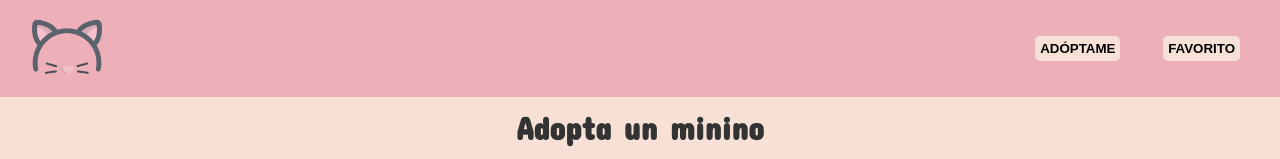
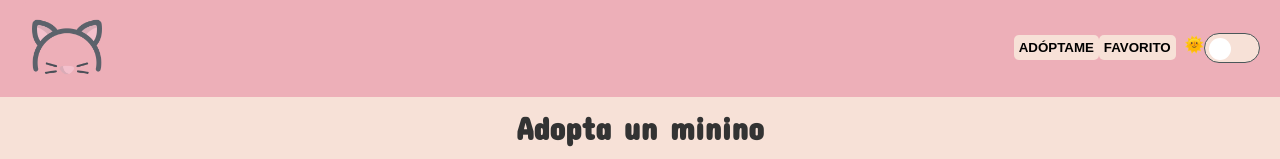
Before and after one commit to diegodistefano/adopt-a-minino, a React (Vite) app: page / in a window 1280 px wide. Shown: the top 159 px of the page. Built offline with nearby package versions, Linux system fonts and the light colour scheme; no server answers; a web font is replaced by a local one.

Commit message:
adding dark mode

```diff
--- a/index.html
+++ b/index.html
@@ -11,8 +11,7 @@
   <link
     href="https://fonts.googleapis.com/css2?family=Concert+One&family=Cute+Font&family=Quicksand:wght@300..700&display=swap"
     rel="stylesheet" />
-  <!-- Favicon -->
-  <link rel="icon" href="./public/favicon.png" type="image/png" />
+  <link rel="icon" href="./favicon.png" type="image/png" />
   <meta name="viewport" content="width=device-width, initial-scale=1.0" />
   <title>React API</title>
 </head>
--- a/src/App.jsx
+++ b/src/App.jsx
@@ -4,12 +4,12 @@
 import NavBar from './components/NavBar/NavBar'
 import HomePage from "./pages/HomePage";
 import AdoptPage from "./pages/AdoptPage";
+import { ThemeProvider } from "./components/ThemeContext/ThemeContext";
 
 function App() {
-
   return (
-    <>
-      <header >
+    <ThemeProvider>
+      <header>
         <NavBar />
       </header>
       <div>
@@ -18,7 +18,7 @@
           <Route path="/adopt" element={<AdoptPage />} />
         </Routes>
       </div>
-    </>
+    </ThemeProvider>
   )
 }
 
--- a/src/components/NavBar/NavBar.css
+++ b/src/components/NavBar/NavBar.css
@@ -20,3 +20,41 @@
     width: 20%;
     font-family: 'DynaPuff', system-ui;
 }
+
+#toggleSlider {
+    width: 60px;
+    height: 30px;
+    -webkit-appearance: none;
+    appearance: none;
+    background-color: var(--primary-color);
+    border-radius: 30px;
+    position: relative;
+    cursor: pointer;
+    transition: background-color 0.3s;
+}
+
+#toggleSlider:before {
+    content: "";
+    position: absolute;
+    left: 4px;
+    top: 4px;
+    width: 22px;
+    height: 22px;
+    background-color: white;
+    border-radius: 50%;
+    transition: transform 0.3s;
+}
+
+#toggleSlider:checked:before {
+    transform: translateX(30px);
+}
+
+#toggleSlider:focus {
+    outline: none;
+}
+
+#sliderLabel {
+    margin-left: 10px;
+    font-size: 16px;
+    transition: color 0.3s;
+}
--- a/src/components/NavBar/NavBar.jsx
+++ b/src/components/NavBar/NavBar.jsx
@@ -1,16 +1,22 @@
 import { Link, NavLink } from "react-router-dom";
 import PenguinButton from "../PenguinButton/PenguinButton";
 import "./NavBar.css";
+import { useContext } from "react";
+import { ThemeContext } from "../ThemeContext/ThemeContext";
 
 const NavBar = () => {
+  const { theme } = useContext(ThemeContext);
+  const { toggleTheme } = useContext(ThemeContext);
   return (
-    <nav>
+    <nav className={`${theme === 'light' ? '' : 'dark-mode'}`}>
       <Link to="/">
-        <PenguinButton text={<img src="./public/favicon.png" />} color="btn btn-logo " />{" "}
+        <PenguinButton text={<img src="./favicon.png" />} color="btn btn-logo " />{" "}
       </Link>
       <div className="navlinks">
         <NavLink to="/adopt"><PenguinButton text="ADÓPTAME" color="btn-nav btn" />{" "} </NavLink>
         <NavLink to="/favorite"><PenguinButton text="FAVORITO" color="btn-nav btn" />{" "} </NavLink>
+        <label for="toggleSlider" id="sliderLabel">{theme === 'light' ? "🌞" : "🌙"} </label>
+        <input type="checkbox" id="toggleSlider" onClick={toggleTheme} />
       </div>
     </nav>
   );
--- /dev/null
+++ b/src/components/ThemeContext/ThemeContext.jsx
@@ -0,0 +1,24 @@
+import { createContext, useState, useEffect } from 'react';
+
+export const ThemeContext = createContext();
+
+export const ThemeProvider = ({ children }) => {
+    const [theme, setTheme] = useState("light");
+    const toggleTheme = () => {
+        setTheme(prevTheme => (prevTheme === "light" ? "dark" : "light"));
+    };
+
+    useEffect(() => {
+        if (theme === 'dark') {
+            document.body.style.backgroundColor = '#cd6682';
+        } else {
+            document.body.style.backgroundColor = '#F7E1D7';
+        }
+    }, [theme]);
+
+    return (
+        <ThemeContext.Provider value={{ theme, toggleTheme }}>
+            {children}
+        </ThemeContext.Provider>
+    );
+};
--- a/src/index.css
+++ b/src/index.css
@@ -15,10 +15,17 @@
     font-style: normal;
 }
 
+.dark-mode {
+    --primary-color: #cd6682;
+    --secundary-color: #f59ca9;
+    --tertiary-color: #374142;
+    --cuaternary-color: #6d6b65;
+    --quinary-color: #616c61;
+}
+
 #root {
     margin-top: 0px;
     width: 100%;
-
 }
 
 body {
@@ -29,7 +36,6 @@
     min-height: 100vh;
     display: flex;
     justify-content: center;
-    /* align-items: center; */
     text-align: center;
 }
 
@@ -41,7 +47,6 @@
     text-align: center;
     width: 100%;
     height: 100%;
-
 }
 
 .container-home h2 {
--- a/src/pages/AdoptPage.jsx
+++ b/src/pages/AdoptPage.jsx
@@ -1,12 +1,13 @@
-import React from "react";
+import React, { useContext } from "react";
 import Form from "../components/Form/Form";
+import { ThemeContext } from "../components/ThemeContext/ThemeContext";
 
 const AdoptPage = () => {
-
+    const { theme } = useContext(ThemeContext);
     return (
-        <>
+        <div className={`${theme === 'light' ? '' : 'dark-mode'}`}>
             <Form />
-        </>
+        </div>
     );
 };
 
--- a/src/pages/HomePage.jsx
+++ b/src/pages/HomePage.jsx
@@ -1,9 +1,11 @@
-import React from "react";
+import { useContext } from "react";
 import PenguinSlide from "./../components/PenguinSlide/PenguinSlide";
+import { ThemeContext } from "../components/ThemeContext/ThemeContext";
 
 const HomePage = () => {
+  const { theme } = useContext(ThemeContext);
   return (
-    <div className="container-home">
+    <div className={`${theme === 'light' ? 'container-home' : 'container-home dark-mode'}`}>
       <h2>Adopta un minino</h2>
       <h4>💞¡Ellos están esperándote!💞</h4>
       <PenguinSlide />
--- a/src/service/penguinService.js
+++ b/src/service/penguinService.js
@@ -1,5 +1,4 @@
 const URL_API = "https://api.thecatapi.com/v1/images/search?limit=10";
-
 
 export async function getPenguins() {
     const response = await fetch(URL_API);
```
Also changed, not shown: favicon.png (renamed from public/favicon.png), 1 other file (tests, documents, lock files or other folders).
